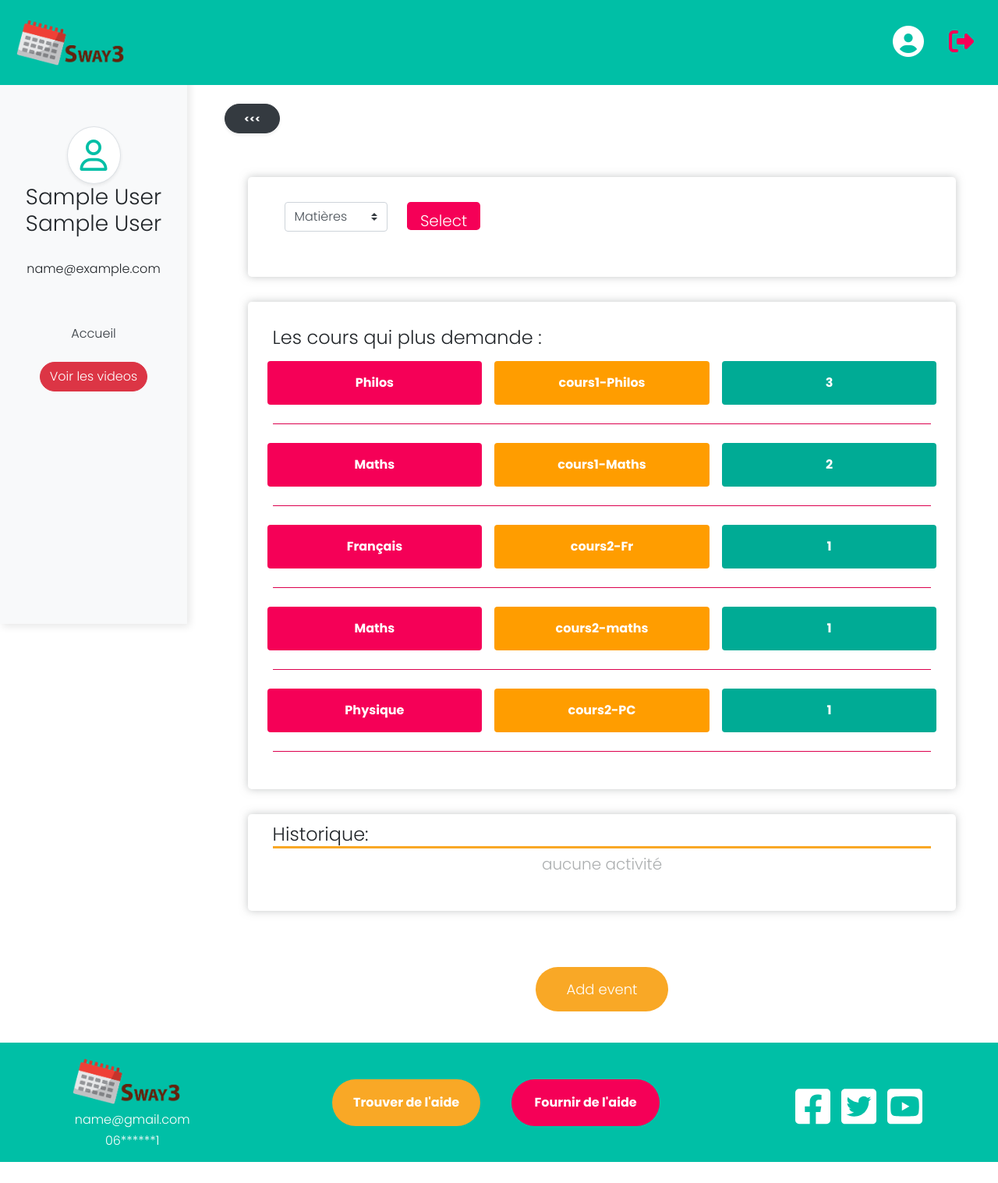
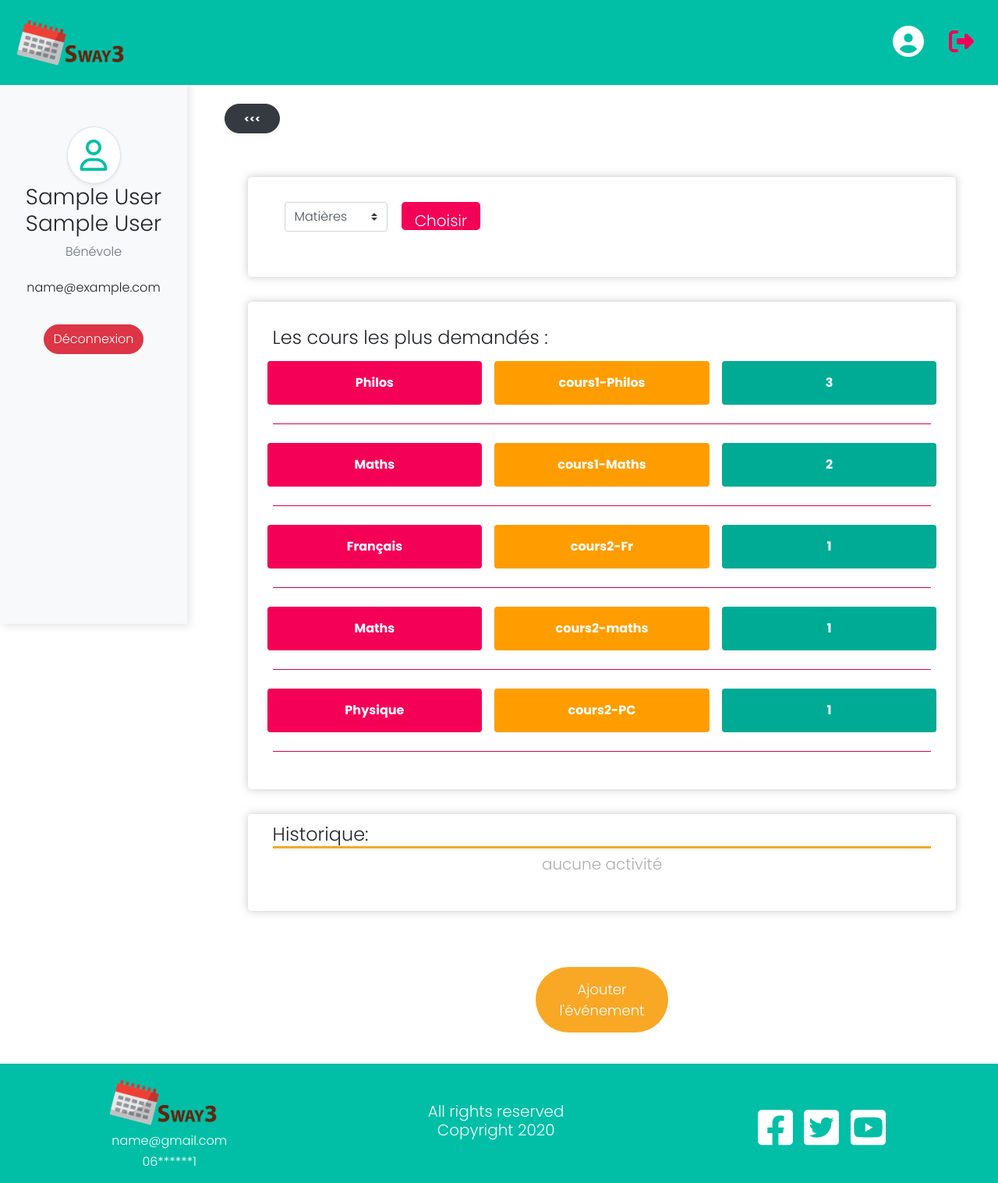
Before and after one commit to adamkhairi/Web-Souai3, a PHP site: page /Teacher.php in a window 1280 px wide. Shown: the whole page at 78% size. Before the commit the page ends 1490 px from the top, so only its background shows below. Run offline with PHP 8.4, Linux system fonts and the light colour scheme; the visitor is signed in with stand-in values (Sample User, id 1); data comes from the database, SQL or seed files in the repository; some libraries are stand-ins or nearby versions.

Commit message:
correct the text

```diff
--- a/Teacher.php
+++ b/Teacher.php
@@ -22,7 +22,7 @@ include("connexion.php");
                     ?>
                 </h3>
 
-<!--                <p class="font-weight-light text-muted mb-0">Benevole</p>-->
+               <p class="font-weight-light text-muted mb-0">Bénévole</p>
             </div>
         </div>
         <div class="mt-4">
@@ -68,16 +68,24 @@ include("connexion.php");
     <!--   Links Of each section -->
 
     <ul class="nav flex-column  mt-3 text-center">
-        <li class="nav-item" id="prods">
+        <!-- <li class="nav-item" id="prods">
             <a class="nav-link text-dark  mt-4 " href="index.php">
                 Accueil
             </a>
-        </li>
-        <li class="nav-item mt-3">
-            <a href="#">
-                <button class='btn btn-danger rounded-pill'>Voir les videos</button>
+        </li> -->
+        <?php
+            if (!empty($_SESSION['mailb'])) {
+                echo "<div class='mt-2'>
+    <a  href=\"logout.php\">
+                <button class='btn btn-danger rounded-pill'>Déconnexion</button>
             </a>
-        </li>
+</div>
+
+                ";
+            }
+
+
+            ?>
 
 
     </ul>
@@ -114,7 +122,7 @@ include("connexion.php");
                         </div>
                         <div>
 
-                            <button type="submit" name="submit" id="" class="btn backRed btn-lg h-75"> Select</button>
+                            <button type="submit" name="submit" id="" class="btn backRed btn-lg h-75">Choisir</button>
                         </div>
                     </div>
                 </form>
@@ -133,7 +141,7 @@ include("connexion.php");
 <div class="containers">
     <div class="statistics">
         <div class="chart_title">
-            <h4 class="chart_title_h2">Les cours qui plus demande :</h4>
+            <h4 class="chart_title_h2">Les cours les plus demandés :</h4>
         </div>
         <?php
 
@@ -255,7 +263,7 @@ include("connexion.php");
 //Teacher.php?action=addEvent
 //?>
 <div class="btn_add_event">
-    <button id="add_event_btn" type="button"> Add event</button>
+    <button id="add_event_btn" type="button">Ajouter l'événement</button>
 
 
 </div>
@@ -322,14 +330,15 @@ include("connexion.php");
                     <div><input class="thedate" type="time" id="appt" name="hours"></div>
                 </div>
             </div>
-            <div>lien de meeting
-                <input class="lien_for_the_meeting" type="text" name="lien" placeholder="#">
+            <div>lien de visioconférence
+
+                <input class="lien_for_the_meeting" type="text" name="lien" placeholder="https//.com">
             </div>
             <div>
             <textarea class="message" name="message" id="message" name="message" cols="30" rows="10"
                       placeholder="Votre message"></textarea>
             </div>
-            <button type="submit">Add event</button>
+            <button type="submit">Ajouter l'événement</button>
         </form>
     </div>
 </div>
--- a/answer.php
+++ b/answer.php
@@ -15,9 +15,12 @@ session_start();
                 $req = "SELECT COUNT(idevent) AS counters FROM `reponce` WHERE idevent = $Array2[$i] ";
                 $do = mysqli_query($conn, $req);
                 $reponse = mysqli_fetch_array($do);
+                //TODO send the meeting link
                 if($reponse['counters'] < 5){
+
                     echo"<script>alert('we will send the link in your email')</script>";
                 }elseif($reponse['counters'] = 5){
+
                     echo"<script>alert('we will send the link in your email')</script>";
                     $delete_demonde = "DELETE FROM `theevanets` WHERE eventID = $Array2[$i];";
                     $doo = mysqli_query($conn , $delete_demonde);
--- a/app/scss/_home.scss
+++ b/app/scss/_home.scss
@@ -4,10 +4,14 @@
   font-size: 16px;
   font-family: "Poppins", sans-serif;
 }
+.backro{
+  background-color: $pink !important;
+}
 
 .header {
   padding: 4em;
   color: white;
+
 
   &_content {
     display: flex;
--- a/footer.php
+++ b/footer.php
@@ -1,24 +1,3 @@
-<!--<footer >-->
-<!--    <div class="footer">-->
-<!--        <div class="footer__info">-->
-<!--            <h1>LOGO</h1>-->
-<!--            <h3>name@gmail.com</h3>-->
-<!--            <h3>06******1</h3>-->
-<!---->
-<!--        </div>-->
-<!--        <div class="footer__serv">-->
-<!---->
-<!--            <a class="btn-give-help" href="#">Fournir de l'aide</a>-->
-<!--        </div>-->
-<!--        <div class="footer__social">-->
-<!--            <svg aria-hidden="true" focusable="false" data-prefix="fab" data-icon="facebook-square" class="svg-inline--fa fa-facebook-square fa-w-14" role="img" xmlns="http://www.w3.org/2000/svg" viewBox="0 0 448 512"><path style="fill:white;" fill="currentColor" d="M400 32H48A48 48 0 0 0 0 80v352a48 48 0 0 0 48 48h137.25V327.69h-63V256h63v-54.64c0-62.15 37-96.48 93.67-96.48 27.14 0 55.52 4.84 55.52 4.84v61h-31.27c-30.81 0-40.42 19.12-40.42 38.73V256h68.78l-11 71.69h-57.78V480H400a48 48 0 0 0 48-48V80a48 48 0 0 0-48-48z"></path></svg>-->
-<!--            <svg aria-hidden="true" focusable="false" data-prefix="fab" data-icon="twitter-square" class="svg-inline--fa fa-twitter-square fa-w-14" role="img" xmlns="http://www.w3.org/2000/svg" viewBox="0 0 448 512"><path style="fill:white;"  fill="currentColor" d="M400 32H48C21.5 32 0 53.5 0 80v352c0 26.5 21.5 48 48 48h352c26.5 0 48-21.5 48-48V80c0-26.5-21.5-48-48-48zm-48.9 158.8c.2 2.8.2 5.7.2 8.5 0 86.7-66 186.6-186.6 186.6-37.2 0-71.7-10.8-100.7-29.4 5.3.6 10.4.8 15.8.8 30.7 0 58.9-10.4 81.4-28-28.8-.6-53-19.5-61.3-45.5 10.1 1.5 19.2 1.5 29.6-1.2-30-6.1-52.5-32.5-52.5-64.4v-.8c8.7 4.9 18.9 7.9 29.6 8.3a65.447 65.447 0 0 1-29.2-54.6c0-12.2 3.2-23.4 8.9-33.1 32.3 39.8 80.8 65.8 135.2 68.6-9.3-44.5 24-80.6 64-80.6 18.9 0 35.9 7.9 47.9 20.7 14.8-2.8 29-8.3 41.6-15.8-4.9 15.2-15.2 28-28.8 36.1 13.2-1.4 26-5.1 37.8-10.2-8.9 13.1-20.1 24.7-32.9 34z"></path></svg>-->
-<!--            <svg aria-hidden="true" focusable="false" data-prefix="fab" data-icon="youtube-square" class="svg-inline--fa fa-youtube-square fa-w-14" role="img" xmlns="http://www.w3.org/2000/svg" viewBox="0 0 448 512"><path style="fill:white;"  fill="currentColor" d="M186.8 202.1l95.2 54.1-95.2 54.1V202.1zM448 80v352c0 26.5-21.5 48-48 48H48c-26.5 0-48-21.5-48-48V80c0-26.5 21.5-48 48-48h352c26.5 0 48 21.5 48 48zm-42 176.3s0-59.6-7.6-88.2c-4.2-15.8-16.5-28.2-32.2-32.4C337.9 128 224 128 224 128s-113.9 0-142.2 7.7c-15.7 4.2-28 16.6-32.2 32.4-7.6 28.5-7.6 88.2-7.6 88.2s0 59.6 7.6 88.2c4.2 15.8 16.5 27.7 32.2 31.9C110.1 384 224 384 224 384s113.9 0 142.2-7.7c15.7-4.2 28-16.1 32.2-31.9 7.6-28.5 7.6-88.1 7.6-88.1z"></path></svg>-->
-<!--        </div>-->
-<!--    </div>-->
-<!--    <h4 class="Copyright">Copyright 2020</h4>-->
-<!--</footer>-->
-
 <footer>
     <div class="footer">
         <div class="footer__info">
@@ -30,8 +9,7 @@
 
         </div>
         <div class="footer__serv">
-            <a class="btn-find-help" href="#">Trouver de l'aide</a>
-            <a class="btn-give-help" href="#">Fournir de l'aide</a>
+        <h5 class="text-light text-center ">All rights reserved <br> Copyright 2020</h5>
         </div>
         <div class="footer__social">
             <a href="#">
@@ -60,7 +38,7 @@
             </a>
         </div>
     </div>
-    <!--    <h4 class="Copyright">Copyright 2020</h4>-->
+
 </footer>
 <script crossorigin="anonymous"
         integrity="sha384-J6qa4849blE2+poT4WnyKhv5vZF5SrPo0iEjwBvKU7imGFAV0wwj1yYfoRSJoZ+n"
```
Also changed, not shown: Student.php (+14 -13 lines), index.php (+11 -11 lines), notification.php (deleted, +0 -71 lines), src/css/main.css, 1 other file.
